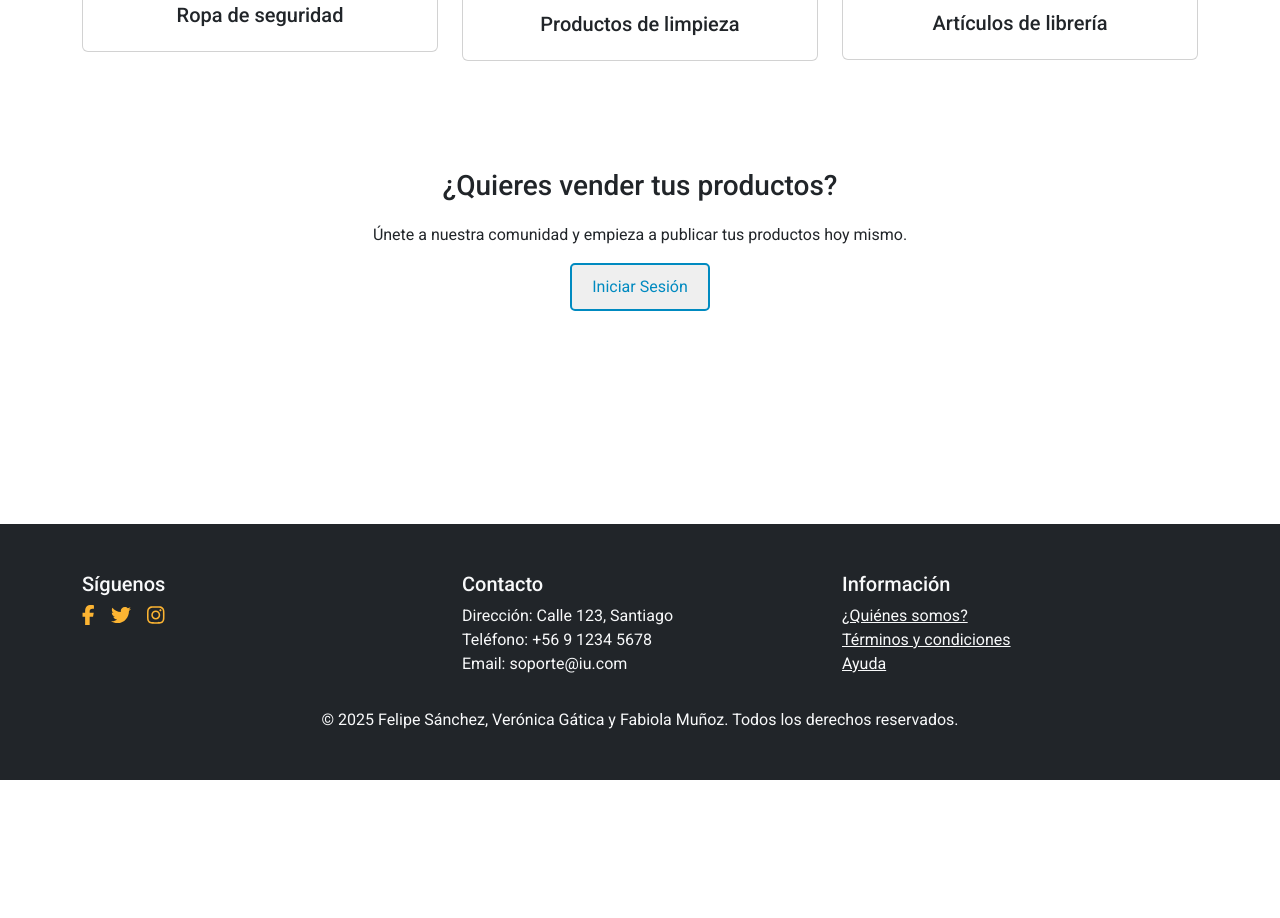
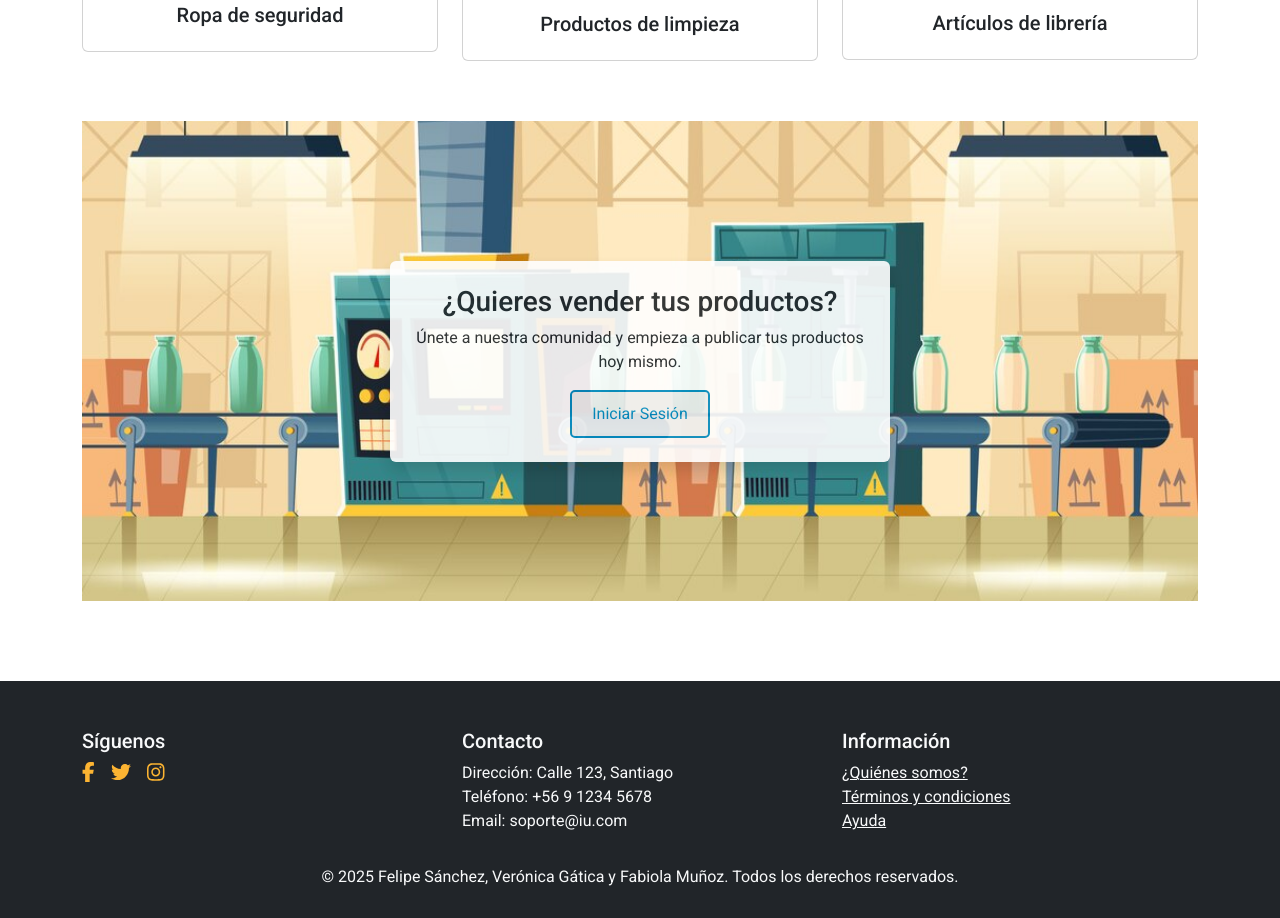
Before and after one commit to Examen-Final-G71/hito2_frontend, a React (Vite) app: page / in a window 1280 px wide. Shown: the part 920-1838 px from the top of the page. Before the commit the page ends 1700 px from the top, so only its background shows below. Built offline with nearby package versions, Linux system fonts and the light colour scheme; no server answers; some icons are missing.

Commit message:
Update Home.jsx

```diff
--- a/src/pages/Home.jsx
+++ b/src/pages/Home.jsx
@@ -5,7 +5,10 @@ import libreria from "../assets/img/libreria.png";
 import Banner from "../components/Banner";
 import { motion } from "framer-motion";
 import { useNavigate } from "react-router-dom";
-import { AppContext } from "../context/AppContext"; // Importa el contexto para verificar usuario
+import { AppContext } from "../context/AppContext";
+import ShareImage from "../assets/img/ShareProduct.jpg";
+import Comunidad1 from "../assets/img/ImgHomeComunidad1.jpg";
+import Comunidad2 from "../assets/img/ImgHomeComunidad2.jpg";
 
 const Home = () => {
   const { user } = useContext(AppContext); // Obtiene el usuario autenticado
@@ -56,11 +59,20 @@ const Home = () => {
         </div>
 
         {/* NUEVA SECCIÓN PARA VENDER PRODUCTOS */}
-        <div className="mt-5 text-center">
-          <h3 style={{ marginBottom: "20px" }}>¿Quieres vender tus productos?</h3>
-          <p>Únete a nuestra comunidad y empieza a publicar tus productos hoy mismo.</p>
-          <div className="d-flex justify-content-center gap-3 mt-3">
+
             {user ? (
+              // Vista con usuario autenticado
+              <div className="row align-items-center w-100">
+                <div className="col-md-6">
+                  <img
+                    src={ShareImage}
+                    alt="Compartir productos"
+                    className="img-fluid rounded shadow"
+                    />
+                </div>
+                <div className="col-md-6 text-center text-md-start">
+                  <h3>¿Quieres vender tus productos?</h3>
+                  <p>Comienza a publicar y accede a un mundo de colaboradores.</p>
                   <button
                     onClick={handleRedirection}
                     style={buttonStyle}
@@ -69,7 +81,29 @@ const Home = () => {
                   >
                     Crear Publicación
                   </button>
+                </div>
+              </div>
             ) : (
+              // Vista sin usuario (Texto centrado con fondo blanco)
+            <div
+              className="position-relative d-flex align-items-center justify-content-center"
+              style={{
+                backgroundImage: `url(${Comunidad1})`,
+                backgroundSize: "cover",
+                backgroundPosition: "center",
+                minHeight: "60vh",
+                width: "100%",
+              }}
+            >
+              <div
+                className="p-4 text-center bg-white shadow rounded position-absolute"
+                style={{
+                  maxWidth: "500px",
+                  opacity: 0.9,
+                }}
+              >
+                <h3>¿Quieres vender tus productos?</h3>
+                <p>Únete a nuestra comunidad y empieza a publicar tus productos hoy mismo.</p>
                 <button
                   onClick={() => navigate("/login")}
                   style={buttonStyle}
@@ -78,9 +112,10 @@ const Home = () => {
                 >
                   Iniciar Sesión
                 </button>
-            )}
               </div>
             </div>
+
+            )}
           </div>
       </div>
   );
```
Lines whose indentation alone changed are shown as unchanged.
